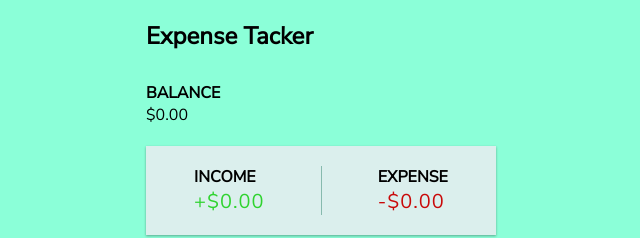
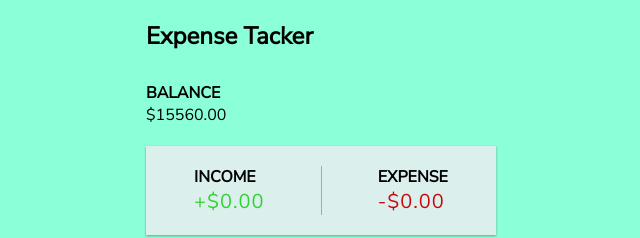
Before and after one commit to amadi5892/Expense-Tracker, a React (Create React App) app: page / in a window 1280 px wide. Shown: the top 238 px of the page, without its empty margins (319-959 px from the left). Built offline with nearby package versions, Linux system fonts and the light colour scheme.

Commit message:
balance component is now functional

```diff
--- a/src/components/Balance/balance.component.jsx
+++ b/src/components/Balance/balance.component.jsx
@@ -1,10 +1,19 @@
-import React from 'react'
+import React, { useContext } from 'react'
+import { GlobalContext } from '../../context/global.context'
+
 
 const Balance = () => {
+    const { transactions } = useContext(GlobalContext);
+
+    //map throught the amounts
+    const amounts = transactions.map(transaction => transaction.amount);
+    // get the sum of the amounts that we have mapped through
+    const total = amounts.reduce((acc, item) => (acc += item),0).toFixed(2);
+
   return (
     <div>
       <h4>Balance</h4>
-      <span>$0.00</span>
+      <span>${total}</span>
     </div>
   )
 }
--- a/src/components/TransactionList/TransactionList.component.jsx
+++ b/src/components/TransactionList/TransactionList.component.jsx
@@ -13,7 +13,7 @@
         History
       </h3>
       <ul className="list">
-        {transactions.map(transaction => (<Transaction transaction={transaction} />))}
+        {transactions.map(transaction => (<Transaction key={transaction.id} transaction={transaction} />))}
 
       </ul>
     </div>
```
